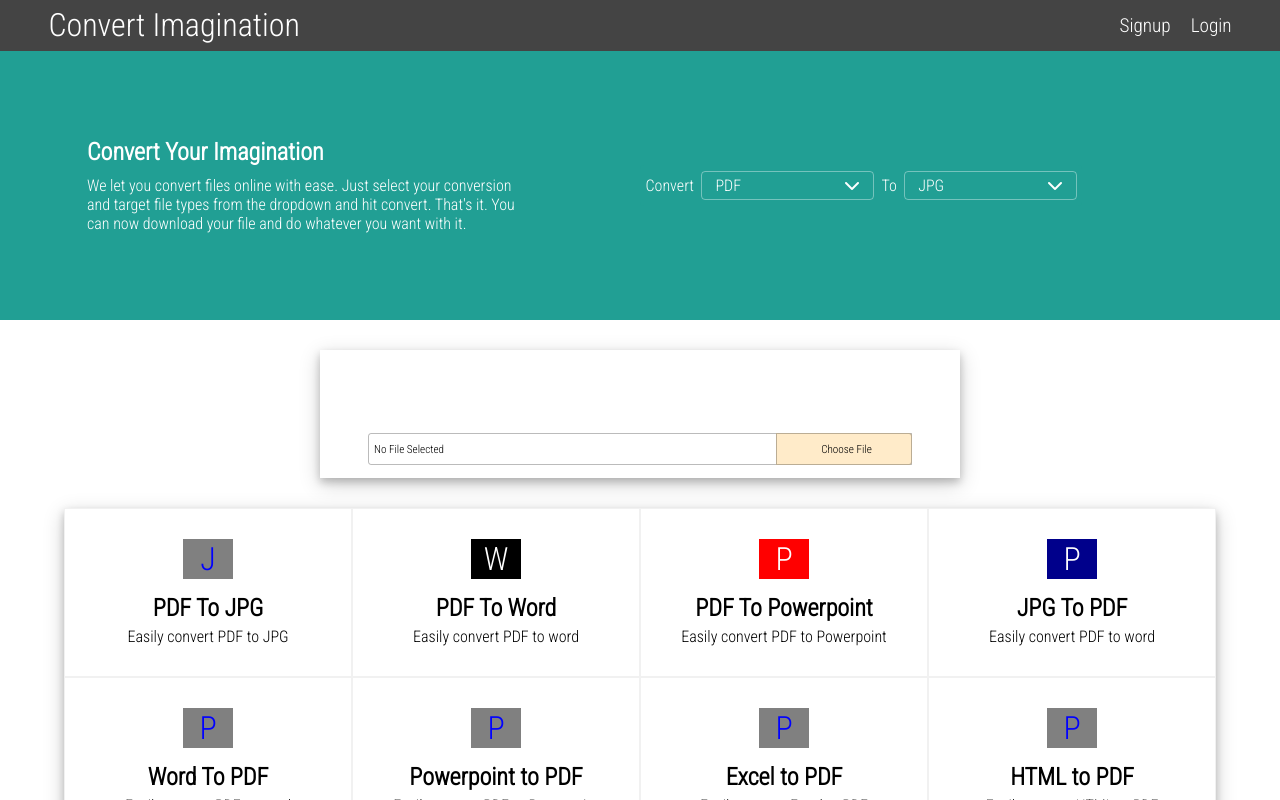
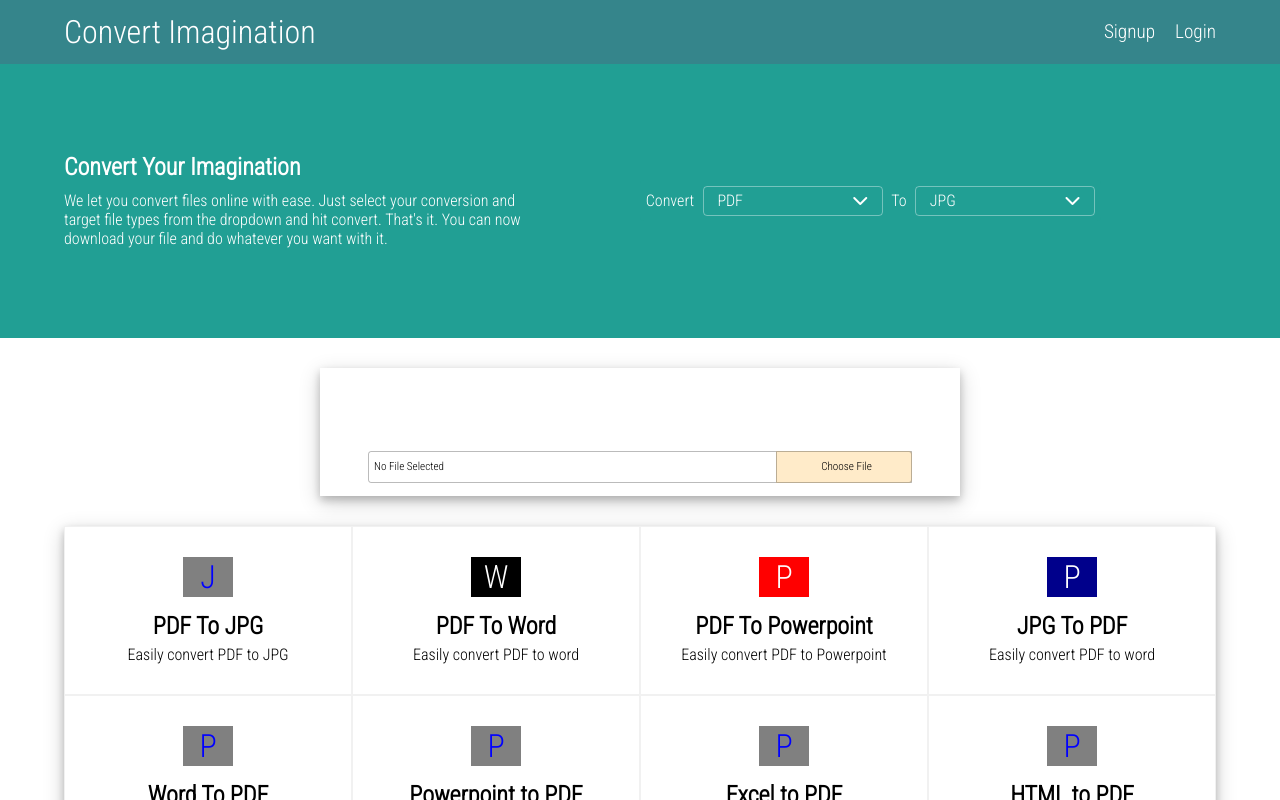
Before and after one commit to srahman3311/conversion-api-ripon, a React (Create React App) app: page / in a window 1280 px wide. Shown: the top 800 px of the page. Built offline with nearby package versions, Linux system fonts and the light colour scheme.

Commit message:
Modify navbar's contents and styles to have the same width as Dashboard's welcome section, for that reason modify styles of welcome section as well

```diff
--- a/src/components/dashboard/Dashboard.module.css
+++ b/src/components/dashboard/Dashboard.module.css
@@ -1,7 +1,6 @@
 .welcome {
   width: 100%;
   background-color: #219F94;
-  padding: 2%;
   margin: auto;
 }
 
@@ -10,8 +9,7 @@
   display: flex;
   align-items: center;
   margin: auto;
-  padding: 5% 0%;
-
+  padding: 7% 0%;
 }
 
 .welcome_content > * {
@@ -26,6 +24,7 @@
 
 .welcome_text {
   width: 80%;
+
 }
 
 .select_file_types {
--- a/src/components/reuseable-components/footer/Footer.module.css
+++ b/src/components/reuseable-components/footer/Footer.module.css
@@ -3,7 +3,7 @@
     left: 0;
     bottom: 0; */
     width: 100%;
-    background-color: rgba(0, 0, 0, 0.733);
+    background-color: #35858B;
     color: white;
     padding: 1%;
     text-align: center;
--- a/src/components/reuseable-components/navbar/Navbar.js
+++ b/src/components/reuseable-components/navbar/Navbar.js
@@ -7,12 +7,14 @@ function Navbar() {
 
     return (
         <nav className = {styles.navbar}>
-            <div className = {styles.navbar_brand}>
-                <Link to ="/">Convert Imagination</Link>
-            </div>
-            <div className="">
-                <Link to ="/">Signup</Link>
-                <Link to ="/">Login</Link>
+            <div className = {styles.navbar_content}>
+                <div className = {styles.navbar_brand}>
+                    <Link to ="/">Convert Imagination</Link>
+                </div>
+                <div className = {styles.navbar_routes}>
+                    <Link to ="/">Signup</Link>
+                    <Link to ="/">Login</Link>
+                </div>
             </div>
         </nav>
     );
--- a/src/components/reuseable-components/navbar/Navbar.module.css
+++ b/src/components/reuseable-components/navbar/Navbar.module.css
@@ -1,16 +1,29 @@
 .navbar {
+    width: 100%;
+    background-color: #35858B;
+    padding: 1% 0%;
+}
+
+.navbar_content {
+    width: 90%;
     display: flex;
     justify-content: space-between;
     align-items: center;
-    background-color: rgba(0, 0, 0, 0.733);
-    padding: 0.5% 3%;
+    margin: auto;
 }
 
 .navbar a {
     text-decoration: none;
     color: white;
-    padding: 10px;
     font-size: 1.2rem;
+}
+
+.navbar a:hover {
+    color: black;
+}
+
+.navbar_routes a:first-child {
+    margin-right: 20px;
 }
 
 .navbar_brand a {
```
